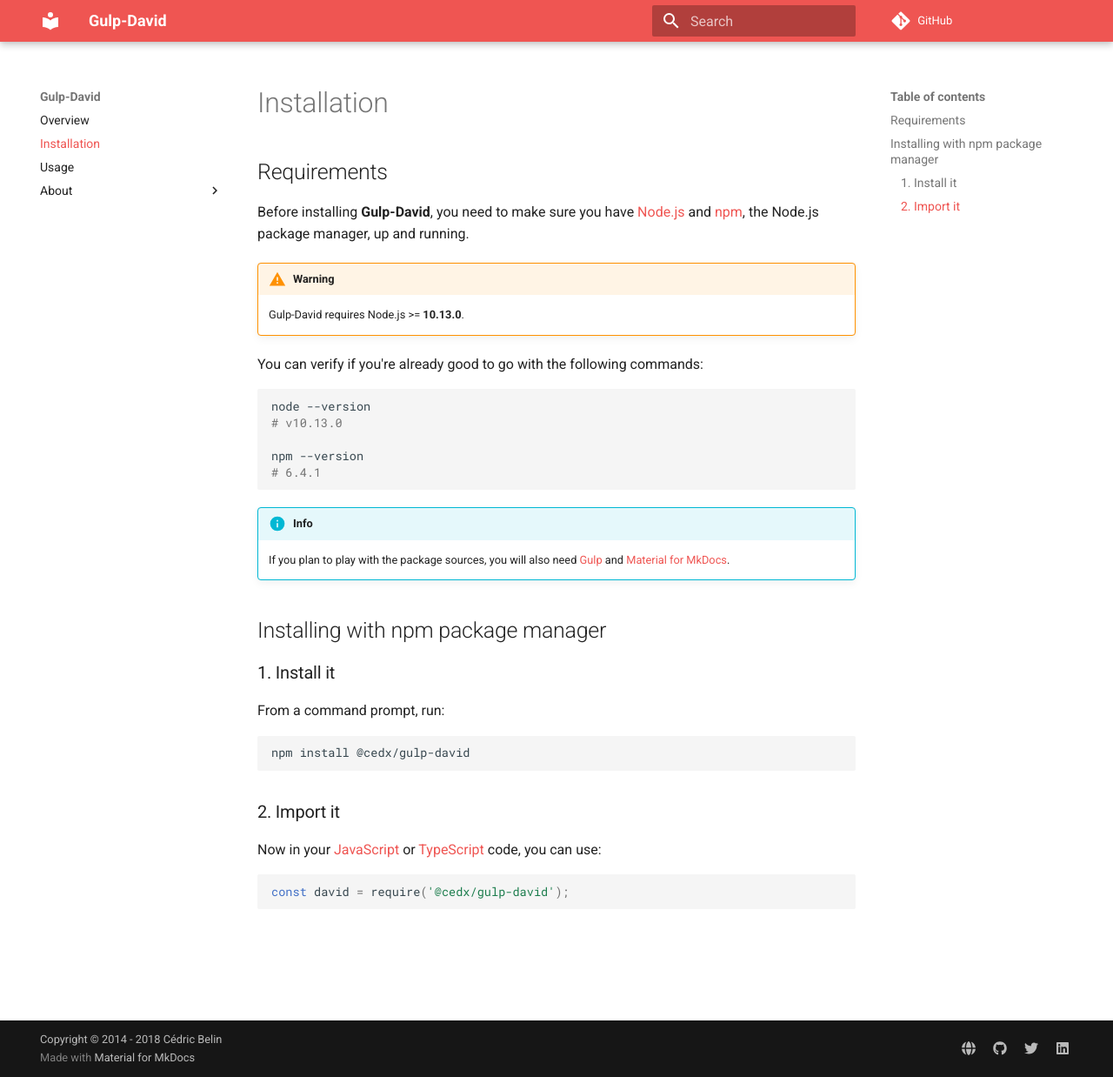
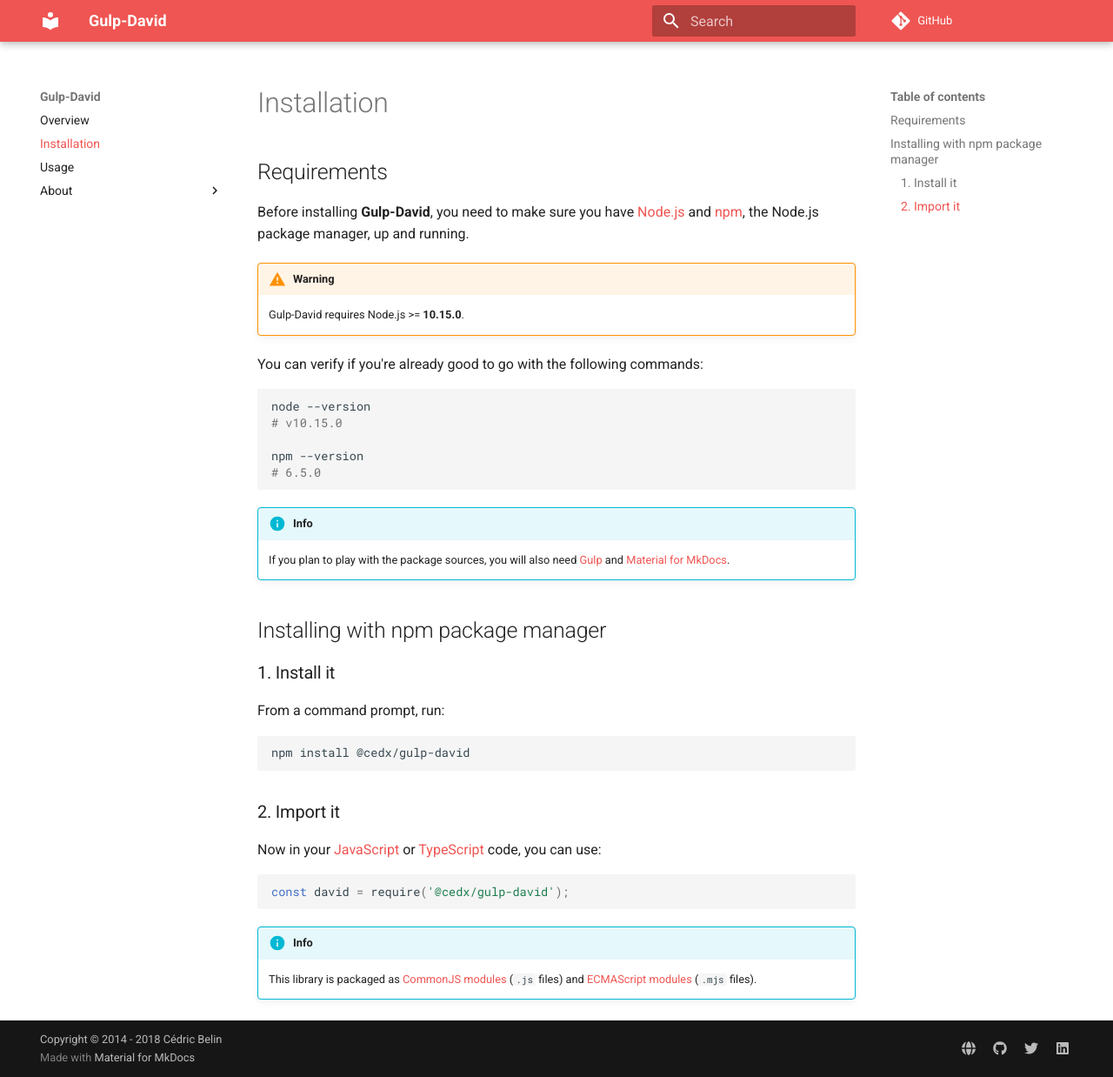
Before and after one commit to cedx/david.gulp, an MkDocs documentation site: the page built from doc/installation.md, in a window 1280 px wide and 1238 px high. Shown: the whole window at 87% size. Built offline with MkDocs 1.6.1 and Material for MkDocs 9.7.7, drawn with Linux system fonts in a browser that asks for light colours; comment, search, counter and statistics services are not loaded; old or Windows-style settings are respelled for this version of MkDocs.

Commit message:
Added support for ECMAScript modules

````diff
--- a/doc/installation.md
+++ b/doc/installation.md
@@ -5,16 +5,16 @@ Before installing **Gulp-David**, you need to make sure you have [Node.js](https
 and [npm](https://www.npmjs.com), the Node.js package manager, up and running.
 
 !!! warning
-    Gulp-David requires Node.js >= **10.13.0**.
+    Gulp-David requires Node.js >= **10.15.0**.
 
 You can verify if you're already good to go with the following commands:
 
 ```shell
 node --version
-# v10.13.0
+# v10.15.0
 
 npm --version
-# 6.4.1
+# 6.5.0
 ```
 
 !!! info
@@ -36,3 +36,7 @@ Now in your [JavaScript](https://developer.mozilla.org/en-US/docs/Web/JavaScript
 ```js
 const david = require('@cedx/gulp-david');
 ```
+
+!!! info
+    This library is packaged as [CommonJS modules](https://nodejs.org/api/modules.html) (`.js` files)
+    and [ECMAScript modules](https://nodejs.org/api/esm.html) (`.mjs` files).
--- a/gulpfile.js
+++ b/gulpfile.js
@@ -4,6 +4,7 @@ const {spawn} = require('child_process');
 const del = require('del');
 const {promises} = require('fs');
 const gulp = require('gulp');
+const rename = require('gulp-rename');
 const {delimiter, normalize, resolve} = require('path');
 
 // Initialize the build system.
@@ -20,7 +21,10 @@ const sources = ['*.js', 'example/*.ts', 'src/**/*.ts', 'test/**/*.ts'];
 /**
  * Builds the project.
  */
-gulp.task('build', () => _exec('tsc'));
+gulp.task('build:cjs', () => _exec('tsc'));
+gulp.task('build:esm', () => _exec('tsc', ['--project', 'src/tsconfig.json']));
+gulp.task('build:rename', () => gulp.src('lib/**/*.js').pipe(rename({extname: '.mjs'})).pipe(gulp.dest('lib')));
+gulp.task('build', gulp.series('build:esm', 'build:rename', 'build:cjs'));
 
 /**
  * Deletes all generated files and reset any saved state.
````
Also changed, not shown: README.md (+1 -1 lines), 4 other files.
